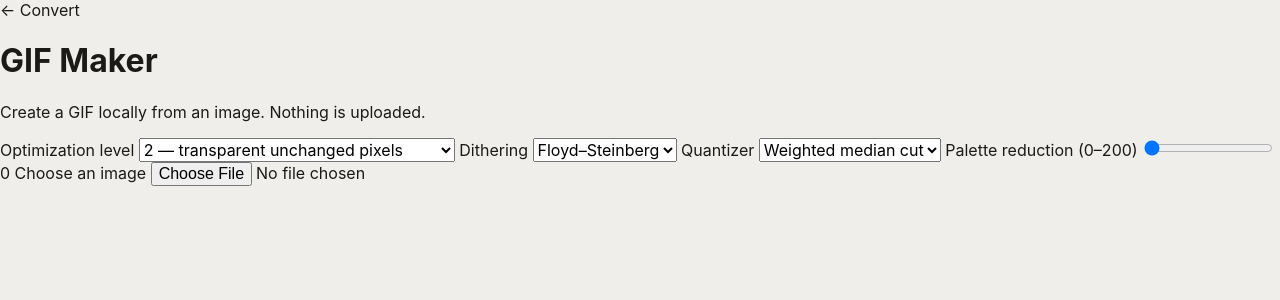
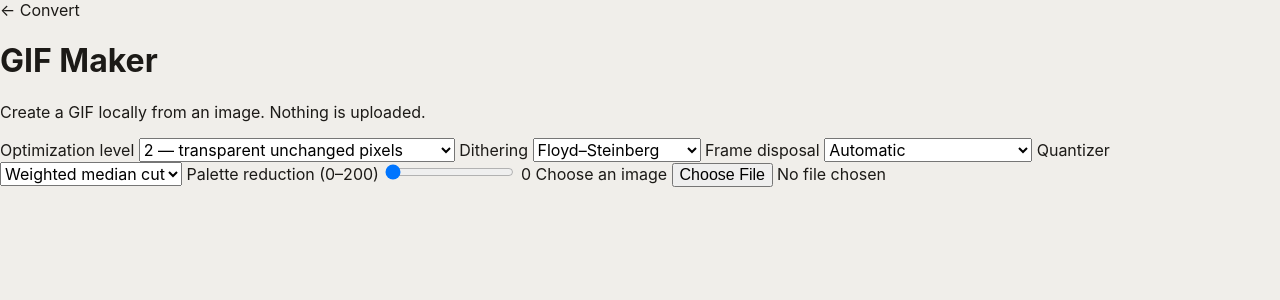
Before and after one commit to official-tisao/image.complianttools.com, a SvelteKit app in the folder apps/web/: page /gif-maker in a window 1280 px wide. Shown: the top 300 px of the page. Built offline with nearby package versions, Linux system fonts and the light colour scheme.

Commit message:
feat(P2-05): add GIF disposal and ordered dithering

```diff
--- a/apps/web/src/routes/gif-maker/+page.svelte
+++ b/apps/web/src/routes/gif-maker/+page.svelte
@@ -6,7 +6,8 @@
   let optimizeLevel = $state<0 | 1 | 2 | 3>(2);
   let lossy = $state(0);
   let quantizer = $state<'fixed-332' | 'median-cut'>('median-cut');
-  let dither = $state<'none' | 'floyd-steinberg'>('floyd-steinberg');
+  let dither = $state<'none' | 'ordered' | 'floyd-steinberg'>('floyd-steinberg');
+  let disposal = $state<'auto' | 'keep' | 'background' | 'previous'>('auto');
 
   async function convert(file: File | undefined) {
     status = '';
@@ -26,14 +27,14 @@
         canvas.height,
         context.getImageData(0, 0, canvas.width, canvas.height).data,
       );
-      const bytes = encodeGif(image, 0, { optimizeLevel, lossy, quantizer, dither });
+      const bytes = encodeGif(image, 0, { optimizeLevel, lossy, quantizer, dither, disposal });
       const url = URL.createObjectURL(new Blob([bytes], { type: 'image/gif' }));
       const download = document.createElement('a');
       download.href = url;
       download.download = `${file.name.replace(/\.[^.]+$/u, '')}.gif`;
       download.click();
       URL.revokeObjectURL(url);
-      status = `Created a ${canvas.width}×${canvas.height} GIF locally (${bytes.byteLength.toLocaleString()} bytes; ${quantizer}, ${dither} dithering, optimization ${optimizeLevel}, palette reduction ${lossy}).`;
+      status = `Created a ${canvas.width}×${canvas.height} GIF locally (${bytes.byteLength.toLocaleString()} bytes; ${quantizer}, ${dither} dithering, ${disposal} disposal, optimization ${optimizeLevel}, palette reduction ${lossy}).`;
     } catch (reason) {
       error = reason instanceof Error ? reason.message : 'Unable to create a GIF.';
     }
@@ -63,7 +64,17 @@
     Dithering
     <select bind:value={dither}>
       <option value="floyd-steinberg">Floyd–Steinberg</option>
+      <option value="ordered">Ordered Bayer 4×4</option>
       <option value="none">None</option>
+    </select>
+  </label>
+  <label>
+    Frame disposal
+    <select bind:value={disposal}>
+      <option value="auto">Automatic</option>
+      <option value="keep">Keep previous canvas</option>
+      <option value="background">Restore background</option>
+      <option value="previous">Restore previous canvas</option>
     </select>
   </label>
   <label>
--- a/packages/engine/src/codecs/third-party/gif.ts
+++ b/packages/engine/src/codecs/third-party/gif.ts
@@ -10,7 +10,9 @@ export interface GifEncodeOptions {
   /** Palette construction strategy. Median-cut uses a weighted histogram over all frames. */
   readonly quantizer?: 'fixed-332' | 'median-cut';
   /** Optional palette-error diffusion. */
-  readonly dither?: 'none' | 'floyd-steinberg';
+  readonly dither?: 'none' | 'ordered' | 'floyd-steinberg';
+  /** GIF89a disposal method. Automatic uses background disposal for transparent full frames. */
+  readonly disposal?: 'auto' | 'keep' | 'background' | 'previous';
 }
 
 function push16(bytes: number[], value: number): void {
@@ -211,6 +213,7 @@ function paletteIndexes(
   palette: Uint8Array,
   options: GifEncodeOptions,
 ): Uint8Array {
+  const bayer4 = [0, 8, 2, 10, 12, 4, 14, 6, 3, 11, 1, 9, 15, 7, 13, 5] as const;
   const indexes = new Uint8Array(width * height);
   let currentErrors = new Float64Array((width + 2) * 3);
   let nextErrors = new Float64Array((width + 2) * 3);
@@ -223,22 +226,31 @@ function paletteIndexes(
         continue;
       }
       const errorOffset = (x + 1) * 3;
+      const orderedError =
+        options.dither === 'ordered' ? (bayer4[(y % 4) * 4 + (x % 4)]! - 7.5) * 4 : 0;
       const red = Math.max(
         0,
-        Math.min(255, reduceChannel(data[offset]!, options.lossy) + currentErrors[errorOffset]!),
+        Math.min(
+          255,
+          reduceChannel(data[offset]!, options.lossy) + currentErrors[errorOffset]! + orderedError,
+        ),
       );
       const green = Math.max(
         0,
         Math.min(
           255,
-          reduceChannel(data[offset + 1]!, options.lossy) + currentErrors[errorOffset + 1]!,
+          reduceChannel(data[offset + 1]!, options.lossy) +
+            currentErrors[errorOffset + 1]! +
+            orderedError,
         ),
       );
       const blue = Math.max(
         0,
         Math.min(
           255,
-          reduceChannel(data[offset + 2]!, options.lossy) + currentErrors[errorOffset + 2]!,
+          reduceChannel(data[offset + 2]!, options.lossy) +
+            currentErrors[errorOffset + 2]! +
+            orderedError,
         ),
       );
       const index =
@@ -259,6 +271,13 @@ function paletteIndexes(
     nextErrors = new Float64Array((width + 2) * 3);
   }
   return indexes;
+}
+
+function disposalCode(options: GifEncodeOptions, hasTransparency: boolean): number {
+  if (options.disposal === 'background') return 2;
+  if (options.disposal === 'previous') return 3;
+  if (options.disposal === 'keep') return 1;
+  return hasTransparency && (!options.optimizeLevel || options.optimizeLevel < 2) ? 2 : 1;
 }
 
 function frameRectangle(
@@ -342,7 +361,12 @@ export function encodeGif(
     const hasTransparentPixels = frame.data.some(
       (_, index) => index % 4 === 3 && frame.data[index]! < 128,
     );
-    bytes.push(0x21, 0xf9, 4, hasTransparentPixels ? 1 : 0);
+    bytes.push(
+      0x21,
+      0xf9,
+      4,
+      (disposalCode(options, hasTransparentPixels) << 2) | (hasTransparentPixels ? 1 : 0),
+    );
     push16(bytes, Math.max(1, Math.round(frame.durationMs / 10)));
     bytes.push(0, 0);
     bytes.push(0x2c);
@@ -430,7 +454,24 @@ export function decodeGif(input: ArrayBuffer | Uint8Array): RasterImage {
   const decoded = decompressFrames(parsed, true);
   if (decoded.length === 0) throw new Error('GIF contains no image frames.');
   const canvas = new Uint8ClampedArray(parsed.lsd.width * parsed.lsd.height * 4);
+  let previousFrame:
+    | {
+        readonly left: number;
+        readonly top: number;
+        readonly width: number;
+        readonly height: number;
+      }
+    | undefined;
+  let previousDisposal = 0;
+  let previousCanvas: Uint8ClampedArray | undefined;
   const frames = decoded.map((frame) => {
+    if (previousDisposal === 2 && previousFrame) {
+      for (let y = 0; y < previousFrame.height; y += 1) {
+        const offset = ((previousFrame.top + y) * parsed.lsd.width + previousFrame.left) * 4;
+        canvas.fill(0, offset, offset + previousFrame.width * 4);
+      }
+    } else if (previousDisposal === 3 && previousCanvas) canvas.set(previousCanvas);
+    const restoreCanvas = frame.disposalType === 3 ? canvas.slice() : undefined;
     for (let y = 0; y < frame.dims.height; y += 1) {
       const source = y * frame.dims.width * 4;
       const target = ((frame.dims.top + y) * parsed.lsd.width + frame.dims.left) * 4;
@@ -441,7 +482,11 @@ export function decodeGif(input: ArrayBuffer | Uint8Array): RasterImage {
         canvas.set(frame.patch.subarray(sourceOffset, sourceOffset + 4), target + x * 4);
       }
     }
-    return { data: canvas.slice(), durationMs: Math.max(10, frame.delay * 10) };
+    const result = { data: canvas.slice(), durationMs: Math.max(10, frame.delay * 10) };
+    previousFrame = frame.dims;
+    previousDisposal = frame.disposalType;
+    previousCanvas = restoreCanvas;
+    return result;
   });
   return {
     width: parsed.lsd.width,
```
Also changed, not shown: 2 other files (tests, documents, lock files or other folders).
